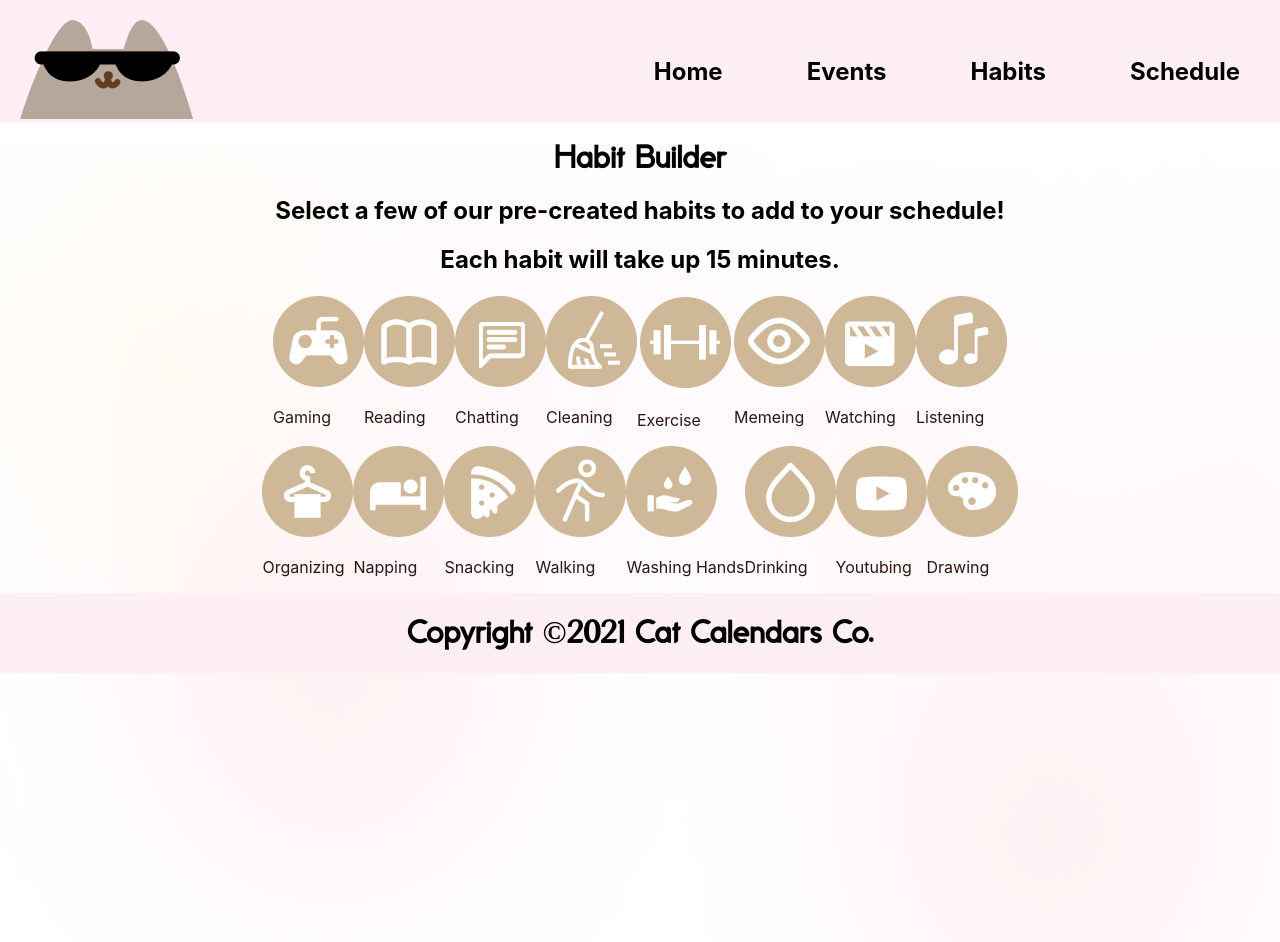
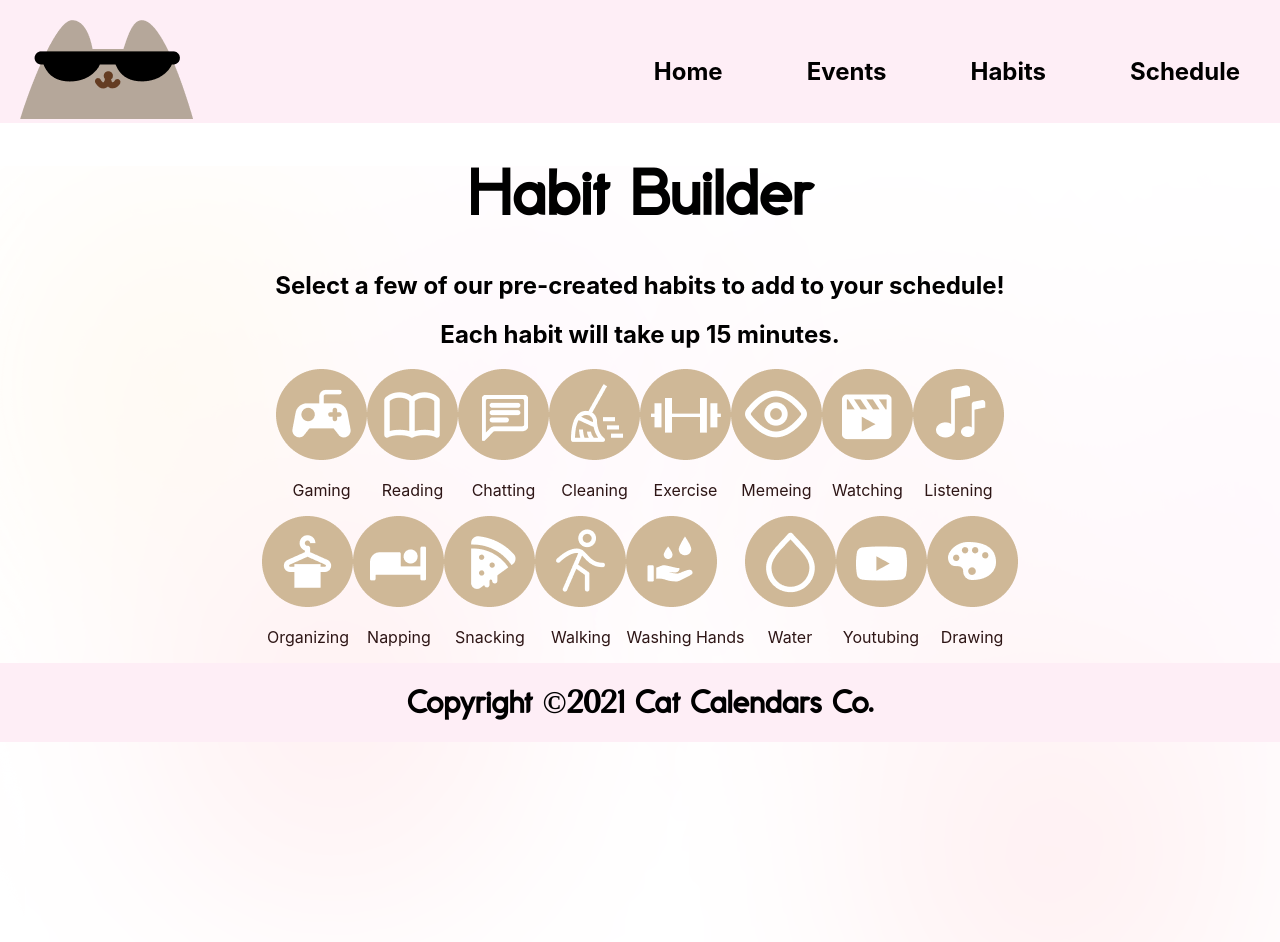
Before and after one commit to anyuan-chen/cat-calendar, a React (Create React App) app: page /habits in a window 1280 px wide. Shown: the top 942 px of the page. Built offline with nearby package versions, Linux system fonts and the light colour scheme.

Commit message:
andrew is fueled by sugar and memes

```diff
--- a/src/components/Habit.css
+++ b/src/components/Habit.css
@@ -16,6 +16,7 @@
 
 #buttLabel {
   color: rgb(46, 22, 22);
+  text-align: center;
 }
 
 .clicked {
--- a/src/pages/Habits.css
+++ b/src/pages/Habits.css
@@ -1,5 +1,6 @@
 .gnome {
   text-align: center;
+  font-size: 400%;
 }
 .body {
   background-color: white;
--- a/src/pages/Habits.js
+++ b/src/pages/Habits.js
@@ -31,7 +31,7 @@ export default function Habits() {
             <Habit name="Snacking" img="/img/Snack.png"></Habit>
             <Habit name="Walking" img="/img/Walk.png"></Habit>
             <Habit name="Washing Hands" img="/img/WashHands.png"></Habit>
-            <Habit name="Drinking" img="/img/Water.png"></Habit>
+            <Habit name="Water" img="/img/Water.png"></Habit>
             <Habit name="Youtubing" img="/img/youtube.png"></Habit>
             <Habit name="Drawing" img="/img/Draw.png"></Habit>
           </div>
```
Also changed, not shown: public/img/Exercise.png.
